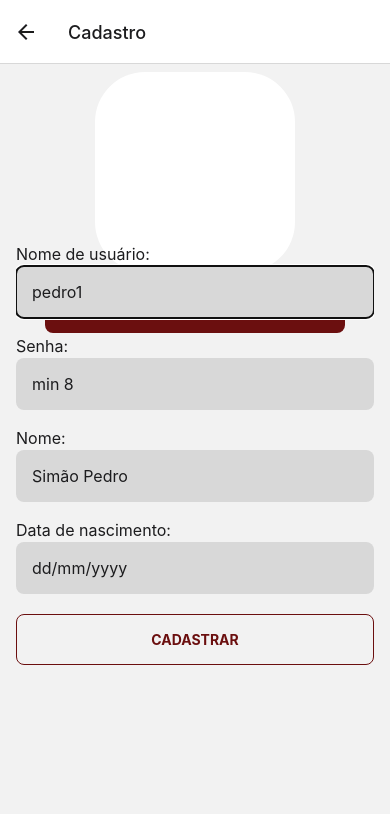
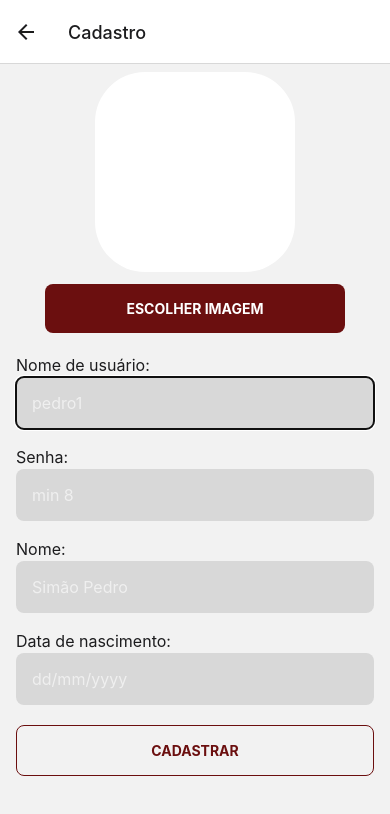
Before and after one commit to dijalmasilva/projeto-alianca-graphcsm-react-native, a React Native app: screen /signUp in a window 390 px wide. Shown: the top 814 px of the page. Built offline with nearby package versions, Linux system fonts and the light colour scheme.

Commit message:
Get values from form

```diff
--- a/components/button/button.tsx
+++ b/components/button/button.tsx
@@ -13,30 +13,30 @@ const Button = ({children, ...props}: Props) => {
     const combineStyleText = StyleSheet.flatten([props.btText, styles.btText])
 
     return (
-        <Pressable style={combineStyleButton} onPress={props.onPress}>
+        <Pressable style={combineStyleButton} onPress={props.onPress} {...props}>
             <Text style={combineStyleText}>{children}</Text>
         </Pressable>
     )
 }
 
-export const PrimaryButton = ({children, onPress}) => {
+export const PrimaryButton = ({children, onPress, ...props}) => {
     const theme = useTheme();
 
     return (
         <Button onPress={onPress} btStyle={{backgroundColor: theme.colors.primary}}
-                btText={{color: theme.colors.card}}>
+                btText={{color: theme.colors.card}} {...props}>
             {children}
         </Button>
     )
 }
 
-export const BorderButton = ({children, onPress}) => {
+export const BorderButton = ({children, onPress, ...props}) => {
     const theme = useTheme();
 
     return (
         <Button onPress={onPress}
                 btStyle={{backgroundColor: 'transparent', borderColor: theme.colors.primary, borderStyle: "solid", borderWidth: 1}}
-                btText={{color: theme.colors.primary}}>
+                btText={{color: theme.colors.primary}} {...props}>
             {children}
         </Button>
     )
--- a/components/input/input.tsx
+++ b/components/input/input.tsx
@@ -35,6 +35,7 @@ const Input = ({
             <Text style={combineStyleText}>{label}:</Text>
             <TextInput autoFocus={autoFocus} onFocus={onFocus} defaultValue={defaultValue} value={value}
                        placeholder={placeholder}
+                       placeholderTextColor={`rgba(255, 255, 255, ${theme.dark ? '.3' : '0.6'})`}
                        secureTextEntry={secureTextEntry} textContentType={textContentType} onChangeText={onChangeText}
                        style={combineStyle} {...props}>{children}</TextInput>
         </View>
@@ -57,7 +58,7 @@ const styles = StyleSheet.create({
         width: '100%',
         marginBottom: 16,
         fontSize: 16,
-        borderRadius: 8
+        borderRadius: 8,
     }
 })
 
--- a/package.json
+++ b/package.json
@@ -12,7 +12,7 @@
   },
   "dependencies": {
     "@apollo/client": "^3.6.9",
-    "@react-native-community/datetimepicker": "6.1.2",
+    "@react-native-community/datetimepicker": "6.1.4",
     "@react-navigation/native": "^6.0.11",
     "@react-navigation/native-stack": "^6.7.0",
     "expo": "~45.0.0",
@@ -24,6 +24,7 @@
     "react": "17.0.2",
     "react-dom": "17.0.2",
     "react-native": "0.68.2",
+    "react-native-modal-datetime-picker": "^13.1.2",
     "react-native-safe-area-context": "4.2.4",
     "react-native-screens": "~3.11.1",
     "react-native-web": "0.17.7"
--- a/screens/sign-up/sign-up.tsx
+++ b/screens/sign-up/sign-up.tsx
@@ -1,11 +1,12 @@
 import {ScrollView, StyleSheet, View} from "react-native";
-import { DateTimePickerAndroid } from '@react-native-community/datetimepicker';
+import {DateTimePickerAndroid} from '@react-native-community/datetimepicker';
 import {useState} from "react";
 import ImagePickerType from "models/ImagePickerType";
 import MainLayout from "layouts/MainLayout";
 import AvatarInput from "components/input/avatar-input";
 import Input from "components/input/input";
 import {BorderButton} from "components/button/button";
+import {printConsole} from "utils/debugger";
 
 const SignUp = () => {
     const [birthday, setBirthday] = useState<string>('')
@@ -15,7 +16,7 @@ const SignUp = () => {
     const [password, setPassword] = useState<string>("")
 
     const updateBirthday = (event, selectedDate) => {
-        event.preventDefault();
+        printConsole(selectedDate.toString())
         setBirthday(selectedDate.toString())
     }
 
@@ -27,19 +28,46 @@ const SignUp = () => {
         })
     }
 
+    const validateFields = () => {
+        if (!username) {
+            return 'Voce precisa inserir o nome de usuario.'
+        }
+
+        if (!password) {
+            return 'Voce precisa criar uma senha.'
+        }
+
+        if (!name) {
+            return 'Voce precisa inserir o seu nome.'
+        }
+
+        return undefined;
+    }
+
+    const onSubmit = () => {
+        const notValid = validateFields()
+
+        if (!notValid) {
+            printConsole({ name, birthday, username, password, image })
+        }
+    }
+
     return (
-        <MainLayout>
-            <ScrollView>
+        <ScrollView>
+            <MainLayout>
                 <AvatarInput onChange={setImage}/>
-                <Input autoFocus label="Nome de usuário" placeholder="pedro1" textContentType="nickname"/>
-                <Input label="Senha" placeholder="min 8" textContentType="password" secureTextEntry/>
-                <Input label="Nome" textContentType="name" placeholder="Simão Pedro"/>
-                <Input defaultValue={birthday} onFocus={openDatePicker} label="Data de nascimento" placeholder="dd/mm/yyyy"/>
-                <View style={styles.buttonSubmit}>
-                    <BorderButton> Cadastrar </BorderButton>
+                <View>
+                    <Input autoFocus label="Nome de usuário" placeholder="pedro1" textContentType="nickname" onChangeText={setUsername}/>
+                    <Input label="Senha" placeholder="min 8" textContentType="password" secureTextEntry onChangeText={setPassword}/>
+                    <Input label="Nome" textContentType="name" placeholder="Simão Pedro" onChangeText={setName}/>
+                    <Input value={birthday} onFocus={openDatePicker} label="Data de nascimento" placeholder="dd/mm/yyyy"/>
+                    <View style={styles.buttonSubmit}>
+                        <BorderButton onPress={onSubmit}> Cadastrar </BorderButton>
+                    </View>
                 </View>
-            </ScrollView>
-        </MainLayout>
+            </MainLayout>
+        </ScrollView>
+
     )
 }
 
--- /dev/null
+++ b/utils/debugger.ts
@@ -0,0 +1,3 @@
+export const printConsole = (obj: any) => {
+    console.log("[DEBUG-PA] = ", obj)
+}
```
Also changed, not shown: 1 other file (tests, documents, lock files or other folders). Lines whose indentation alone changed are shown as unchanged.
